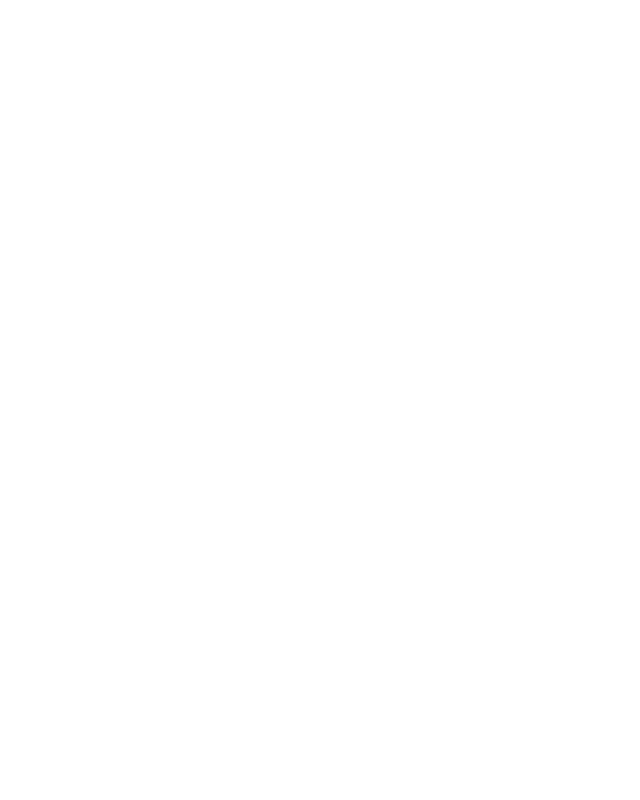
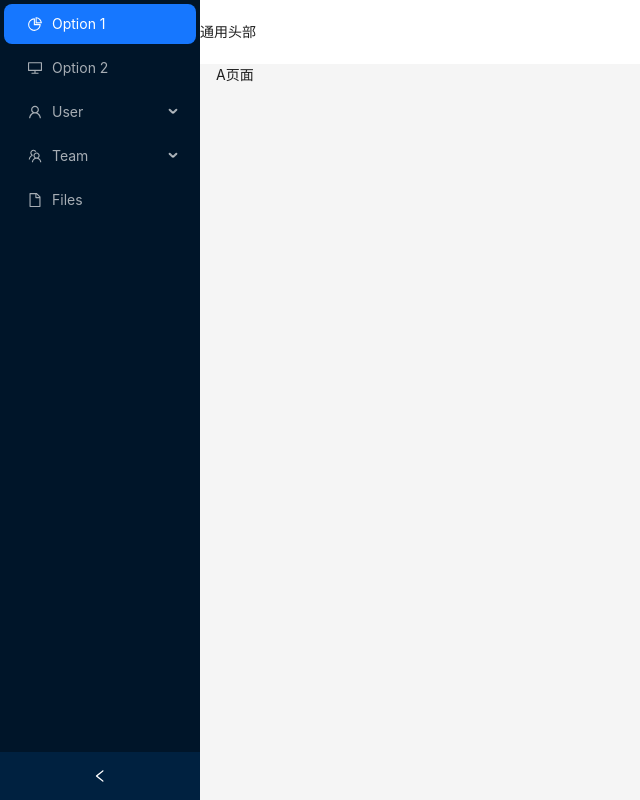
Before and after one commit to kjh632343169/react-tab-router, a React app: page /a in a window 1280 px wide. Before the commit this address had no page. Shown: the whole page, without its empty margins (0-640 px from the left). Built offline with nearby package versions, Linux system fonts and the light colour scheme.

Commit message:
feat: 修改browserrouter资源问题

```diff
--- a/src/app.tsx
+++ b/src/app.tsx
@@ -2,9 +2,7 @@
 import './app.less'
 
 const App = () => {
-    return <>
-        <RoutesComponent/>
-    </>
+  return <RoutesComponent />
 }
 
 export default App
--- a/src/pages/home/index.tsx
+++ b/src/pages/home/index.tsx
@@ -1,30 +1,32 @@
-import React, { useState } from 'react';
+import React, { useState } from 'react'
 import {
   DesktopOutlined,
   FileOutlined,
   PieChartOutlined,
   TeamOutlined,
   UserOutlined,
-} from '@ant-design/icons';
-import type { MenuProps } from 'antd';
-import { Breadcrumb, Layout, Menu, theme } from 'antd';
+} from '@ant-design/icons'
+import type { MenuProps } from 'antd'
+import { Layout, Menu, theme } from 'antd'
+import { useLocation } from 'react-router'
+import { Outlet } from 'react-router'
 
-const { Header, Content, Footer, Sider } = Layout;
+const { Header, Content, Sider } = Layout
 
-type MenuItem = Required<MenuProps>['items'][number];
+type MenuItem = Required<MenuProps>['items'][number]
 
 function getItem(
   label: React.ReactNode,
   key: React.Key,
   icon?: React.ReactNode,
-    children?: MenuItem[],
+  children?: MenuItem[]
 ): MenuItem {
   return {
     label,
     key,
     icon,
     children,
-    } as MenuItem;
+  } as MenuItem
 }
 
 const items: MenuItem[] = [
@@ -35,37 +37,46 @@
     getItem('Bill', '4'),
     getItem('Alex', '5'),
   ]),
-    getItem('Team', 'sub2', <TeamOutlined />, [getItem('Team 1', '6'), getItem('Team 2', '8')]),
+  getItem('Team', 'sub2', <TeamOutlined />, [
+    getItem('Team 1', '6'),
+    getItem('Team 2', '8'),
+  ]),
   getItem('Files', '9', <FileOutlined />),
-];
+]
 
 const Home: React.FC = () => {
-    const [collapsed, setCollapsed] = useState(false);
+  const [collapsed, setCollapsed] = useState(false)
+  const location = useLocation()
+
+  console.log(location)
   const {
     token: { colorBgContainer },
-    } = theme.useToken();
+  } = theme.useToken()
 
   return (
     <Layout style={{ minHeight: '100vh' }}>
-            <Sider collapsible collapsed={collapsed} onCollapse={(value) => setCollapsed(value)}>
-                <div style={{ height: 32, margin: 16, background: 'rgba(255, 255, 255, 0.2)' }} />
-                <Menu theme="dark" defaultSelectedKeys={['1']} mode="inline" items={items} />
+      <Sider
+        collapsible
+        collapsed={collapsed}
+        onCollapse={(value) => setCollapsed(value)}
+      >
+        <Menu
+          theme="dark"
+          defaultSelectedKeys={['1']}
+          mode="inline"
+          items={items}
+        />
       </Sider>
       <Layout className="site-layout">
-                <Header style={{ padding: 0, background: colorBgContainer }} />
+        <Header style={{ padding: 0, background: colorBgContainer }}>
+          通用头部
+        </Header>
         <Content style={{ margin: '0 16px' }}>
-                    <Breadcrumb
-                        style={{ margin: '16px 0' }}
-                        items={[{ title: 'tom' }, { title: "jerry" }]}
-                    />
-                    <div style={{ padding: 24, minHeight: 360, background: colorBgContainer }}>
-                        Bill is a cat.
-                    </div>
+          <Outlet />
         </Content>
-                <Footer style={{ textAlign: 'center' }}>Ant Design ©2023 Created by Ant UED</Footer>
       </Layout>
     </Layout>
-    );
-};
+  )
+}
 
-export default Home;
+export default Home
--- a/src/pages/test/index.tsx
+++ b/src/pages/test/index.tsx
@@ -1,5 +1,11 @@
+import { Link } from 'react-router-dom'
 const Test = () => {
-    return <>TestPAge</>
+  return (
+    <>
+      TestPAge
+      <Link to="/test1/b">1111</Link>
+    </>
+  )
 }
 
 export default Test
--- /dev/null
+++ b/src/pages/testA/index.tsx
@@ -0,0 +1,3 @@
+export default () => {
+  return <>A页面 </>
+}
--- /dev/null
+++ b/src/pages/testB/index.tsx
@@ -0,0 +1,3 @@
+export default () => {
+  return <>B页面</>
+}
--- /dev/null
+++ b/src/pages/testC/index.tsx
@@ -0,0 +1,3 @@
+export default () => {
+  return <>c页面</>
+}
--- a/src/routes/config.tsx
+++ b/src/routes/config.tsx
@@ -1,27 +1,45 @@
-import { lazy } from 'react'
-import { Route, Routes } from 'react-router-dom'
+import { Route, Routes, useRoutes } from 'react-router-dom'
 
 import Home from '../pages/home'
 import TestPage from '../pages/test'
-
+import TestA from '../pages/testA'
+import TestB from '../pages/testB'
+import TestC from '../pages/testC'
 
 // const Home = lazy(() => import('../pages/home'))
 // const TestPage = lazy(() => import('../pages/test'))
 
-const routes = [{
-    path: '/',
-    element: <Home />,
-}, {
+const routes = [
+  {
     path: '/test',
     element: <TestPage />,
-}]
+  },
+  {
+    path: '/test1/b',
+    element: <TestB />,
+  },
+  {
+    element: <Home />,
+    children: [
+      {
+        path: 'a',
+        element: <TestA />,
+      },
+      {
+        path: 'b',
+        element: <TestB />,
+      },
+      {
+        path: '*',
+        element: <TestC />,
+      },
+    ],
+  },
+]
 
 const RouteComponent = () => {
-    return <Routes>
-        {routes.map((item) => {
-            return <Route key={item.path} path={item.path} element={ item.element} />
-        }) }
-    </Routes>
+  const element = useRoutes(routes)
+  return element
 }
 
 export default RouteComponent
--- a/webpack.config.js
+++ b/webpack.config.js
@@ -1,31 +1,32 @@
 // Generated using webpack-cli https://github.com/webpack/webpack-cli
 
-const path = require("path");
-const HtmlWebpackPlugin = require("html-webpack-plugin");
-const MiniCssExtractPlugin = require("mini-css-extract-plugin");
+const path = require('path')
+const HtmlWebpackPlugin = require('html-webpack-plugin')
+const MiniCssExtractPlugin = require('mini-css-extract-plugin')
 
-const isProduction = process.env.NODE_ENV == "production";
+const isProduction = process.env.NODE_ENV == 'production'
 
 const stylesHandler = isProduction
   ? MiniCssExtractPlugin.loader
-  : "style-loader";
+  : 'style-loader'
 
 const config = {
-  entry: "./src/index.tsx",
+  entry: './src/index.tsx',
   output: {
-    path: path.resolve(__dirname, "dist"),
-    filename: "[name].bundle.js",
-    clean: true // 清空打包目录
+    path: path.resolve(__dirname, 'dist'),
+    publicPath: '/',
+    filename: '[name].bundle.js',
+    clean: true, // 清空打包目录
   },
   devServer: {
     open: true,
-    host: "localhost",
-    historyApiFallback: true // 解决本地开发browserRouter 404问题
+    host: 'localhost',
+    historyApiFallback: true, // 解决本地开发browserRouter 404问题
   },
   plugins: [
     new HtmlWebpackPlugin({
-      template: "index.html",
-    })
+      template: 'index.html',
+    }),
     // Add your plugins here
     // Learn more about plugins from https://webpack.js.org/configuration/plugins/
   ],
@@ -33,16 +34,16 @@
     rules: [
       {
         test: /\.(ts|tsx)$/i,
-        loader: "ts-loader",
-        exclude: ["/node_modules/","/dist/"],
+        loader: 'ts-loader',
+        exclude: ['/node_modules/', '/dist/'],
       },
       {
         test: /\.less$/i,
-        use: [stylesHandler, "css-loader", "postcss-loader", "less-loader"],
+        use: [stylesHandler, 'css-loader', 'postcss-loader', 'less-loader'],
       },
       {
         test: /\.(eot|svg|ttf|woff|woff2|png|jpg|gif)$/i,
-        type: "asset",
+        type: 'asset',
       },
 
       // Add your rules for custom modules here
@@ -50,22 +51,22 @@
     ],
   },
   resolve: {
-    extensions: [".tsx", ".ts", ".jsx", ".js", "..."],
+    extensions: ['.tsx', '.ts', '.jsx', '.js', '...'],
   },
   optimization: {
     splitChunks: {
       chunks: 'all',
     },
   },
-};
+}
 
 module.exports = () => {
   if (isProduction) {
-    config.mode = "production";
+    config.mode = 'production'
 
-    config.plugins.push(new MiniCssExtractPlugin());
+    config.plugins.push(new MiniCssExtractPlugin())
   } else {
-    config.mode = "development";
+    config.mode = 'development'
   }
-  return config;
-};
+  return config
+}
```
Also changed, not shown: src/index.tsx (+6 -4 lines). Lines whose indentation alone changed are shown as unchanged.
